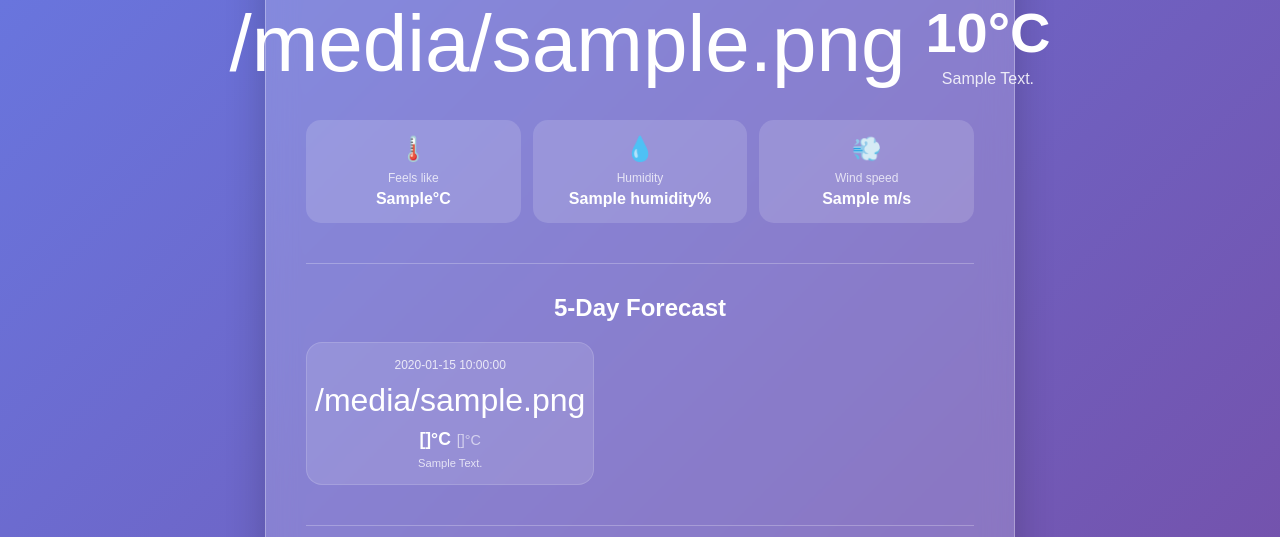
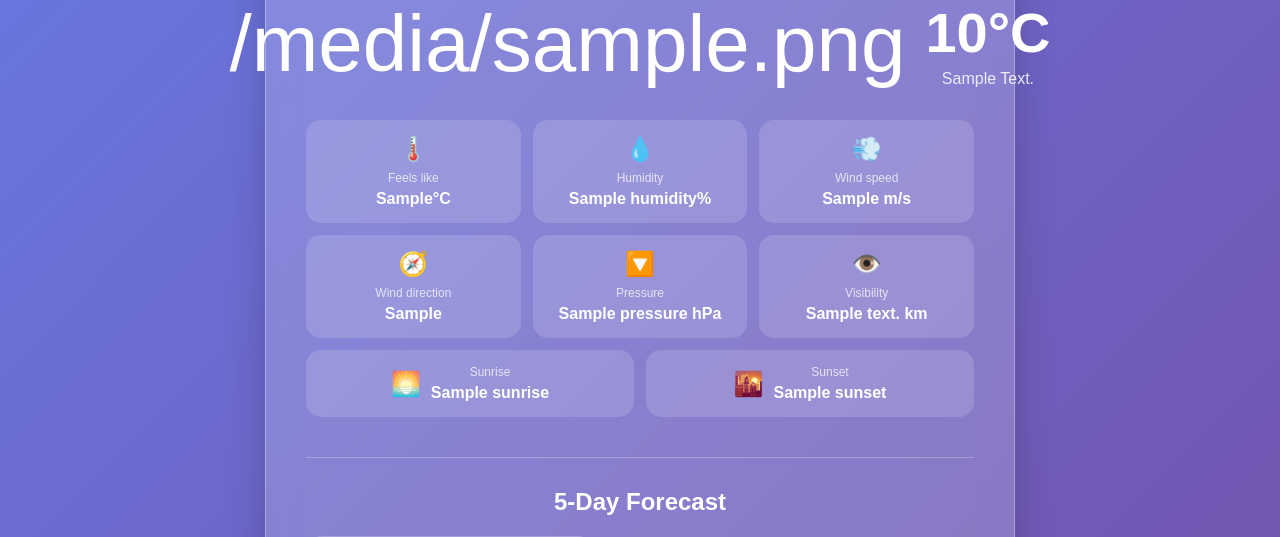
Before and after one commit to eemaan2616/weather-app, a Flask app: template templates/index.html in a window 1280 px wide. Shown: the part 482-1019 px from the top of the page. Run offline with Flask 3, Linux system fonts and the light colour scheme; the template is opened without the code that fills it: most values are stand-ins (such as "Sample title", 1, 10 or a date in 2020).

Commit message:
Add detailed weather information

```diff
--- a/app.py
+++ b/app.py
@@ -65,7 +65,6 @@ def add_recent_search(city):
 
     connection = get_db_connection()
 
-    # Remove the city first so it can become the newest search
     connection.execute(
         "DELETE FROM recent_searches WHERE city = ?",
         (city,)
@@ -76,7 +75,6 @@ def add_recent_search(city):
         (city,)
     )
 
-    # Keep only the 5 most recent searches
     connection.execute("""
         DELETE FROM recent_searches
         WHERE id NOT IN (
@@ -171,6 +169,81 @@ def get_weather(city=None, latitude=None, longitude=None):
         condition = data["weather"][0]["main"]
 
 
+        # ------------------------------------------------
+        # SUNRISE / SUNSET
+        # ------------------------------------------------
+
+        sunrise_timestamp = data["sys"]["sunrise"]
+
+        sunset_timestamp = data["sys"]["sunset"]
+
+        sunrise = datetime.fromtimestamp(
+            sunrise_timestamp
+        ).strftime("%I:%M %p").lstrip("0")
+
+        sunset = datetime.fromtimestamp(
+            sunset_timestamp
+        ).strftime("%I:%M %p").lstrip("0")
+
+
+        # ------------------------------------------------
+        # WIND DIRECTION
+        # ------------------------------------------------
+
+        wind_direction = data["wind"].get("deg")
+
+
+        if wind_direction is not None:
+
+            directions = [
+                "N",
+                "NE",
+                "E",
+                "SE",
+                "S",
+                "SW",
+                "W",
+                "NW"
+            ]
+
+            direction_index = round(
+                wind_direction / 45
+            ) % 8
+
+            wind_direction_label = directions[
+                direction_index
+            ]
+
+        else:
+
+            wind_direction_label = "N/A"
+
+
+        # ------------------------------------------------
+        # VISIBILITY
+        # ------------------------------------------------
+
+        visibility_meters = data.get(
+            "visibility"
+        )
+
+
+        if visibility_meters is not None:
+
+            visibility_km = round(
+                visibility_meters / 1000,
+                1
+            )
+
+        else:
+
+            visibility_km = "N/A"
+
+
+        # ------------------------------------------------
+        # CURRENT WEATHER DATA
+        # ------------------------------------------------
+
         weather = {
 
             "city": data["name"],
@@ -189,6 +262,16 @@ def get_weather(city=None, latitude=None, longitude=None):
                 data["wind"]["speed"],
                 1
             ),
+
+            "wind_direction": wind_direction_label,
+
+            "pressure": data["main"]["pressure"],
+
+            "visibility": visibility_km,
+
+            "sunrise": sunrise,
+
+            "sunset": sunset,
 
             "description": data["weather"][0]["description"],
 
@@ -232,8 +315,8 @@ def get_weather(city=None, latitude=None, longitude=None):
                 ).date()
 
 
-                # Ignore today
                 if forecast_date <= date.today():
+
                     continue
 
 
@@ -429,6 +512,7 @@ def home():
 def location():
 
     latitude = request.args.get("lat")
+
     longitude = request.args.get("lon")
 
 
--- a/static/style.css
+++ b/static/style.css
@@ -1142,3 +1142,68 @@ body.weather-haze .error {
     padding: 15px;
 
 }
+
+/* ---------------------------------------------
+   Sunrise / Sunset
+   --------------------------------------------- */
+
+.sun-times {
+
+    display: grid;
+
+    grid-template-columns: repeat(2, 1fr);
+
+    gap: 12px;
+
+    margin-top: 12px;
+
+}
+
+
+.sun-card {
+
+    background: rgba(
+        255,
+        255,
+        255,
+        0.15
+    );
+
+    padding: 15px;
+
+    border-radius: 15px;
+
+    display: flex;
+
+    align-items: center;
+
+    justify-content: center;
+
+    gap: 10px;
+
+}
+
+
+.sun-icon {
+
+    font-size: 1.5rem;
+
+}
+
+
+.sun-card .detail-label {
+
+    margin-bottom: 5px;
+
+}
+
+
+@media (max-width: 600px) {
+
+    .sun-times {
+
+        grid-template-columns: 1fr;
+
+    }
+
+}
--- a/templates/index.html
+++ b/templates/index.html
@@ -13,7 +13,6 @@
     <link rel="stylesheet"
           href="{{ url_for('static', filename='style.css') }}">
 
-    <!-- Chart.js -->
     <script src="https://cdn.jsdelivr.net/npm/chart.js"></script>
 
 </head>
@@ -211,13 +210,11 @@
                             🌡️
                         </span>
 
-
                         <div>
 
                             <p class="detail-label">
                                 Feels like
                             </p>
-
 
                             <p
                                 class="detail-value"
@@ -240,13 +237,11 @@
                             💧
                         </span>
 
-
                         <div>
 
                             <p class="detail-label">
                                 Humidity
                             </p>
-
 
                             <p class="detail-value">
                                 {{ weather.humidity }}%
@@ -257,7 +252,7 @@
                     </div>
 
 
-                    <!-- Wind -->
+                    <!-- Wind Speed -->
 
                     <div class="detail-card">
 
@@ -265,13 +260,11 @@
                             💨
                         </span>
 
-
                         <div>
 
                             <p class="detail-label">
                                 Wind speed
                             </p>
-
 
                             <p class="detail-value">
                                 {{ weather.wind_speed }} m/s
@@ -282,7 +275,131 @@
                     </div>
 
 
+                    <!-- Wind Direction -->
+
+                    <div class="detail-card">
+
+                        <span class="detail-icon">
+                            🧭
+                        </span>
+
+                        <div>
+
+                            <p class="detail-label">
+                                Wind direction
+                            </p>
+
+                            <p class="detail-value">
+                                {{ weather.wind_direction }}
+                            </p>
+
+                        </div>
+
+                    </div>
+
+
+                    <!-- Pressure -->
+
+                    <div class="detail-card">
+
+                        <span class="detail-icon">
+                            🔽
+                        </span>
+
+                        <div>
+
+                            <p class="detail-label">
+                                Pressure
+                            </p>
+
+                            <p class="detail-value">
+                                {{ weather.pressure }} hPa
+                            </p>
+
+                        </div>
+
+                    </div>
+
+
+                    <!-- Visibility -->
+
+                    <div class="detail-card">
+
+                        <span class="detail-icon">
+                            👁️
+                        </span>
+
+                        <div>
+
+                            <p class="detail-label">
+                                Visibility
+                            </p>
+
+                            <p class="detail-value">
+                                {% if weather.visibility != "N/A" %}
+                                    {{ weather.visibility }} km
+                                {% else %}
+                                    N/A
+                                {% endif %}
+                            </p>
+
+                        </div>
+
+                    </div>
+
+
                 </div>
+
+
+                <!-- Sunrise / Sunset -->
+
+                <div class="sun-times">
+
+
+                    <div class="sun-card">
+
+                        <span class="sun-icon">
+                            🌅
+                        </span>
+
+                        <div>
+
+                            <p class="detail-label">
+                                Sunrise
+                            </p>
+
+                            <p class="detail-value">
+                                {{ weather.sunrise }}
+                            </p>
+
+                        </div>
+
+                    </div>
+
+
+                    <div class="sun-card">
+
+                        <span class="sun-icon">
+                            🌇
+                        </span>
+
+                        <div>
+
+                            <p class="detail-label">
+                                Sunset
+                            </p>
+
+                            <p class="detail-value">
+                                {{ weather.sunset }}
+                            </p>
+
+                        </div>
+
+                    </div>
+
+
+                </div>
+
 
             </div>
 
@@ -586,8 +703,6 @@
             );
 
 
-            // Update chart too
-
             if (window.temperatureChart) {
 
                 updateChartUnit(unit);
@@ -701,6 +816,7 @@
                     }
                 );
 
+
             const chartTextColor =
                 document.body.classList.contains("weather-clouds") ||
                 document.body.classList.contains("weather-snow") ||
@@ -709,7 +825,15 @@
                 document.body.classList.contains("weather-haze")
                     ? "#222"
                     : "white";
-                window.temperatureChart =
+
+
+            const chartGridColor =
+                chartTextColor === "#222"
+                    ? "rgba(0,0,0,0.15)"
+                    : "rgba(255,255,255,0.15)";
+
+
+            window.temperatureChart =
                 new Chart(
                     chartCanvas,
                     {
@@ -773,7 +897,8 @@
 
                                     labels: {
 
-                                        color: chartTextColor
+                                        color:
+                                            chartTextColor
 
                                     }
 
@@ -788,16 +913,16 @@
 
                                     ticks: {
 
-                                        color: "white"
+                                        color:
+                                            chartTextColor
 
                                     },
 
 
                                     grid: {
 
-                                        color: chartTextColor === "#222"
-                                             ? "rgba(0,0,0,0.15)"
-                                             : "rgba(255,255,255,0.15)"
+                                        color:
+                                            chartGridColor
 
                                     }
 
@@ -808,7 +933,8 @@
 
                                     ticks: {
 
-                                        color: "white",
+                                        color:
+                                            chartTextColor,
 
 
                                         callback:
@@ -824,7 +950,7 @@
                                     grid: {
 
                                         color:
-                                            "rgba(255,255,255,0.15)"
+                                            chartGridColor
 
                                     }
 
```
